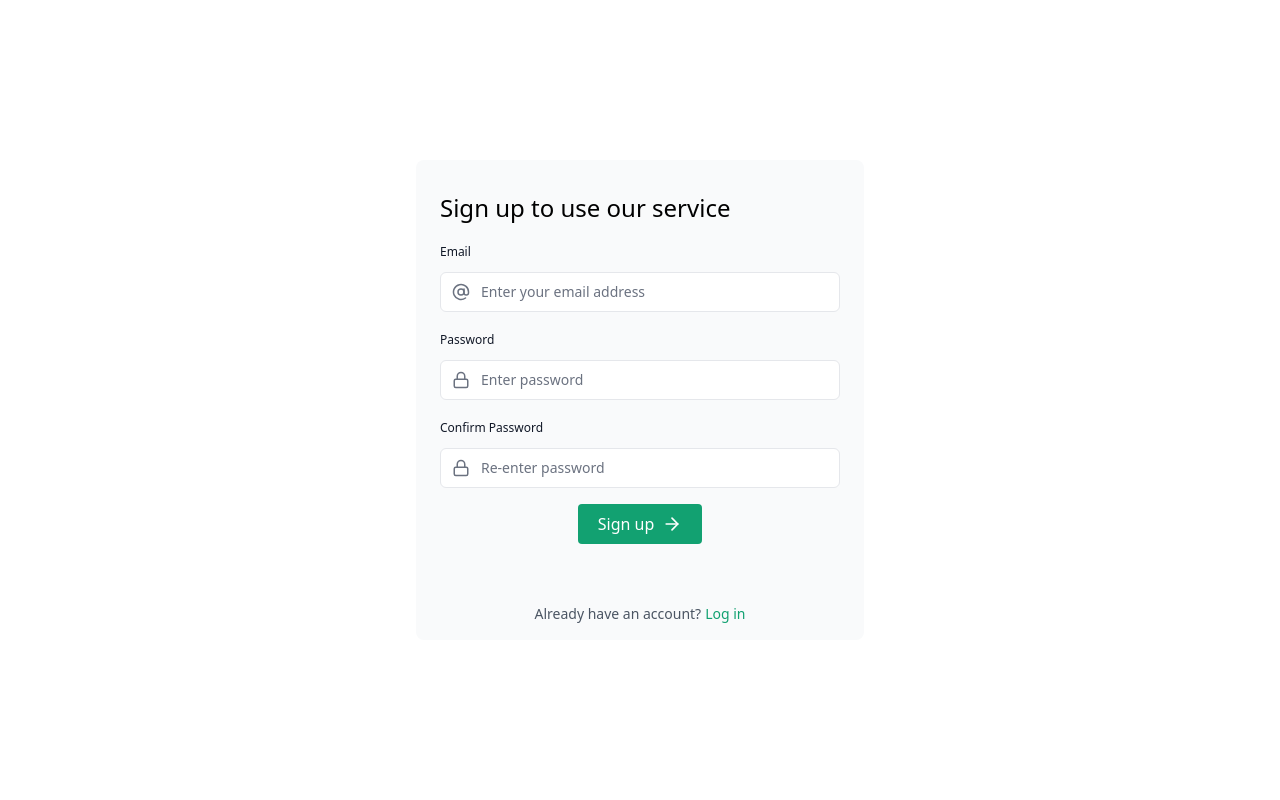
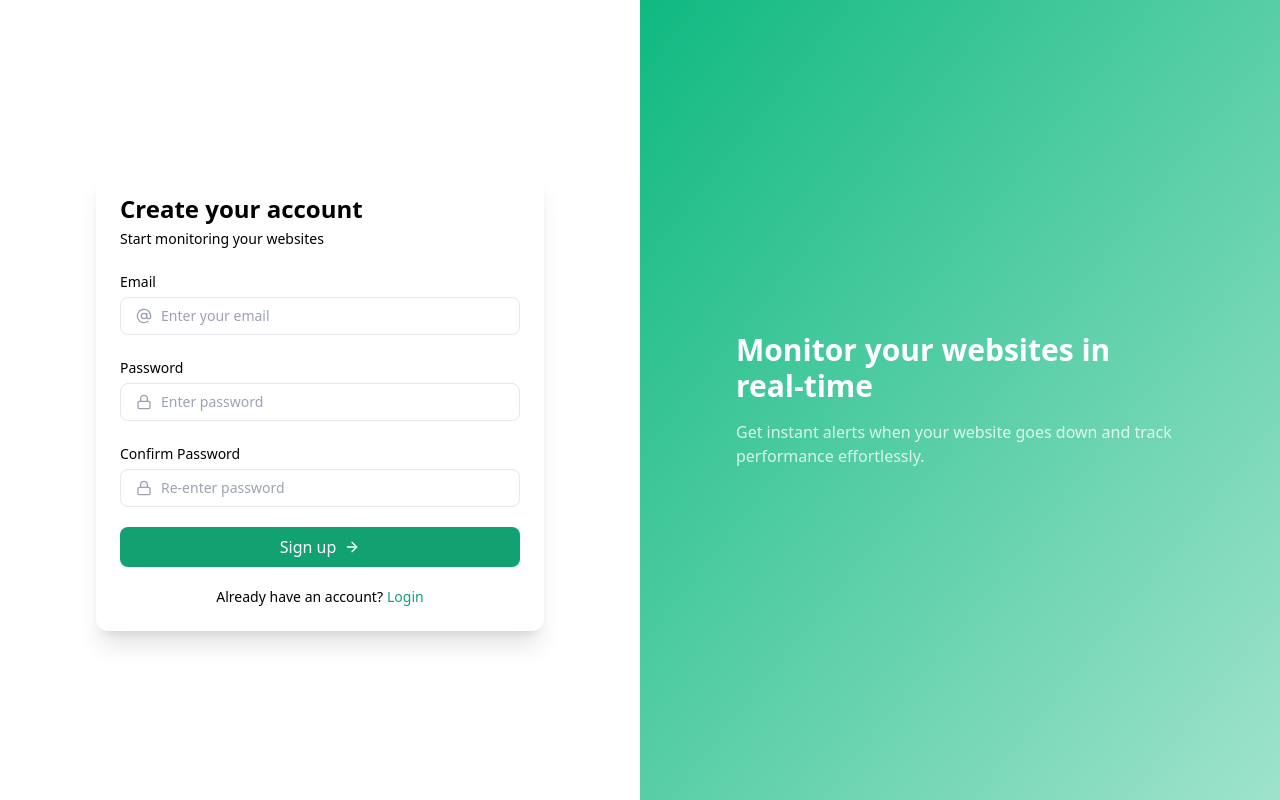
Before and after one commit to devadedejimike/uptime-monitor-frontend, a Next.js app: page /auth in a window 1280 px wide. Built offline with nearby package versions, Linux system fonts and the light colour scheme.

Commit message:
feat(auth): Redisigned the auth page and made it 2 sides (one side for texts(animations to be added later) and the other for the form)

```diff
--- a/app/auth/page.tsx
+++ b/app/auth/page.tsx
@@ -42,102 +42,120 @@ export default function LoginForm() {
         }
     }
   return (
-    <div className="min-h-screen flex justify-center items-center">
-        <div className="w-full max-w-md">
-            <form onSubmit={isLogin ? handleLogin : handleSignUp} className=" space-y-3">
-                <div className="rounded-lg bg-gray-50 px-6 pb-4 pt-8">
-                    <h1 className='mb-3 text-2xl'>
-                        {isLogin ? 'Please log in to continue.' : 'Sign up to use our service'}
+  <div className="min-h-screen grid grid-cols-1 md:grid-cols-2">
+
+{/* LEFT SIDE - FORM */}
+  <div className="flex items-center justify-center px-6">
+    <div className="w-full max-w-md bg-white rounded-xl shadow-sm p-6 shadow-xl">
+
+      <form onSubmit={isLogin ? handleLogin : handleSignUp} className="space-y-5">
+
+        {/* HEADER */}
+        <div>
+          <h1 className="text-2xl font-semibold">
+            {isLogin ? "Welcome back 👋" : "Create your account"}
           </h1>
-                    <div className="">
+          <p className="text-sm text-brand-text-muted mt-1">
+            {isLogin
+              ? "Login to continue monitoring"
+              : "Start monitoring your websites"}
+          </p>
+        </div>
+
+        {/* EMAIL */}
         <div>
-                        <label
-                        className="mb-3 mt-5 block text-xs font-medium text-gray-900"
-                        htmlFor="email"
-                        >
-                        Email
-                        </label>
-                        <div className="relative">
+          <label className="text-sm font-medium">Email</label>
+          <div className="relative mt-1">
             <input
-                            className="peer block w-full rounded-md border border-gray-200 py-[9px] pl-10 text-sm outline-2 placeholder:text-gray-500"
-                            id="email"
+              className="w-full rounded-lg border px-10 py-2 text-sm focus:outline-none focus:ring-2 focus:ring-brand-primary"
               type="email"
-                            name="email"
               value={email}
               onChange={(e) => setEmail(e.target.value)}
-                            placeholder="Enter your email address"
+              placeholder="Enter your email"
               required
             />
-                        <AtSignIcon className="pointer-events-none absolute left-3 top-1/2 h-[18px] w-[18px] -translate-y-1/2 text-gray-500 peer-focus:text-gray-900" />
+            <AtSignIcon className="absolute left-3 top-1/2 -translate-y-1/2 h-4 text-gray-400" />
           </div>
         </div>
-                    <div className="mt-4">
-                        <label
-                        className="mb-3 mt-5 block text-xs font-medium text-gray-900"
-                        htmlFor="password"
-                        >
-                        Password
-                        </label>
-                        <div className="relative">
+
+        {/* PASSWORD */}
+        <div>
+          <label className="text-sm font-medium">Password</label>
+          <div className="relative mt-1">
             <input
-                            className="peer block w-full rounded-md border border-gray-200 py-[9px] pl-10 text-sm outline-2 placeholder:text-gray-500"
-                            id="password"
+              className="w-full rounded-lg border px-10 py-2 text-sm focus:outline-none focus:ring-2 focus:ring-brand-primary"
               type="password"
-                            name="password"
               value={password}
               onChange={(e) => setPassword(e.target.value)}
               placeholder="Enter password"
               required
               minLength={6}
             />
-                        <LockIcon className="pointer-events-none absolute left-3 top-1/2 h-[18px] w-[18px] -translate-y-1/2 text-gray-500 peer-focus:text-gray-900" />
+            <LockIcon className="absolute left-3 top-1/2 -translate-y-1/2 h-4 text-gray-400" />
           </div>
         </div>
+
+        {/* CONFIRM PASSWORD */}
         {!isLogin && (
-                        <div className="mt-4">
-                            <label
-                            className="mb-3 mt-5 block text-xs font-medium text-gray-900"
-                            htmlFor="password"
-                            >
-                            Confirm Password
-                            </label>
-                            <div className="relative">
+          <div>
+            <label className="text-sm font-medium">Confirm Password</label>
+            <div className="relative mt-1">
               <input
-                                className="peer block w-full rounded-md border border-gray-200 py-[9px] pl-10 text-sm outline-2 placeholder:text-gray-500"
-                                id="confirm-password"
+                className="w-full rounded-lg border px-10 py-2 text-sm focus:outline-none focus:ring-2 focus:ring-brand-primary"
                 type="password"
-                                name="password"
                 value={confirmPassword}
                 onChange={(e) => setConfirmPassword(e.target.value)}
                 placeholder="Re-enter password"
                 required
                 minLength={6}
               />
-                            <LockIcon className="pointer-events-none absolute left-3 top-1/2 h-[18px] w-[18px] -translate-y-1/2 text-gray-500 peer-focus:text-gray-900" />
+              <LockIcon className="absolute left-3 top-1/2 -translate-y-1/2 h-4 text-gray-400" />
             </div>
           </div>
         )}
+
+        {/* BUTTON */}
+        <button className="w-full flex items-center justify-center gap-2 bg-brand-primary text-white py-2 rounded-lg hover:opacity-90 transition">
+          {isLogin ? "Login" : "Sign up"}
+          <ArrowRightIcon className="h-4 w-4" />
+        </button>
+
+        {/* ERROR */}
+        {error && (
+          <p className="text-red-500 text-sm text-center">{error}</p>
+        )}
+
+        {/* TOGGLE */}
+        <p className="text-sm text-center text-brand-text-muted">
+          {isLogin
+            ? "Don't have an account?"
+            : "Already have an account?"}
+          <button
+            type="button"
+            onClick={() => setIsLogin(!isLogin)}
+            className="ml-1 text-brand-primary font-medium"
+          >
+            {isLogin ? "Sign up" : "Login"}
+          </button>
+        </p>
+
+      </form>
     </div>
-                    <div className="flex justify-center items-center">
-                        <button type="submit" className="flex items-center gap-2 bg-brand-primary text-white px-5 py-2 mt-4 rounded">
-                            {isLogin ? 'Log in' : 'Sign up'} <ArrowRightIcon className="ml-auto h-5 w-5" />
-                        </button>
   </div>
-                    {/* Erroe Message */}
-                    <div className="flex h-8 justify-center items-center space-x-1 mt-3">
-                    {error && <p className="text-red-500 text-sm mt-2">{error}</p>}
-                    </div>
-                    <div>
-                        <p className="mt-4 text-center text-sm text-gray-600">
-                            {isLogin ? "Don't have an account yet?" : "Already have an account?"}
-                            <button onClick={() => setIsLogin(!isLogin)} className="ml-1 text-brand-primary font-medium">
-                                {isLogin ? "Create one" : "Log in"}
-                            </button>
+
+
+    {/* RIGHT SIDE */}
+    <div className="hidden md:flex items-center justify-center bg-gradient-to-br from-emerald-500 to-emerald-500/40 text-white p-10">
+      <div className="max-w-md">
+        <h2 className="text-3xl font-bold mb-4">
+          Monitor your websites in real-time
+        </h2>
+        <p className="text-white/80">
+          Get instant alerts when your website goes down and track performance effortlessly.
         </p>
       </div>
     </div>
-            </form>
-        </div>
+
   </div>
 );
 }
```
Lines whose indentation alone changed are shown as unchanged.
